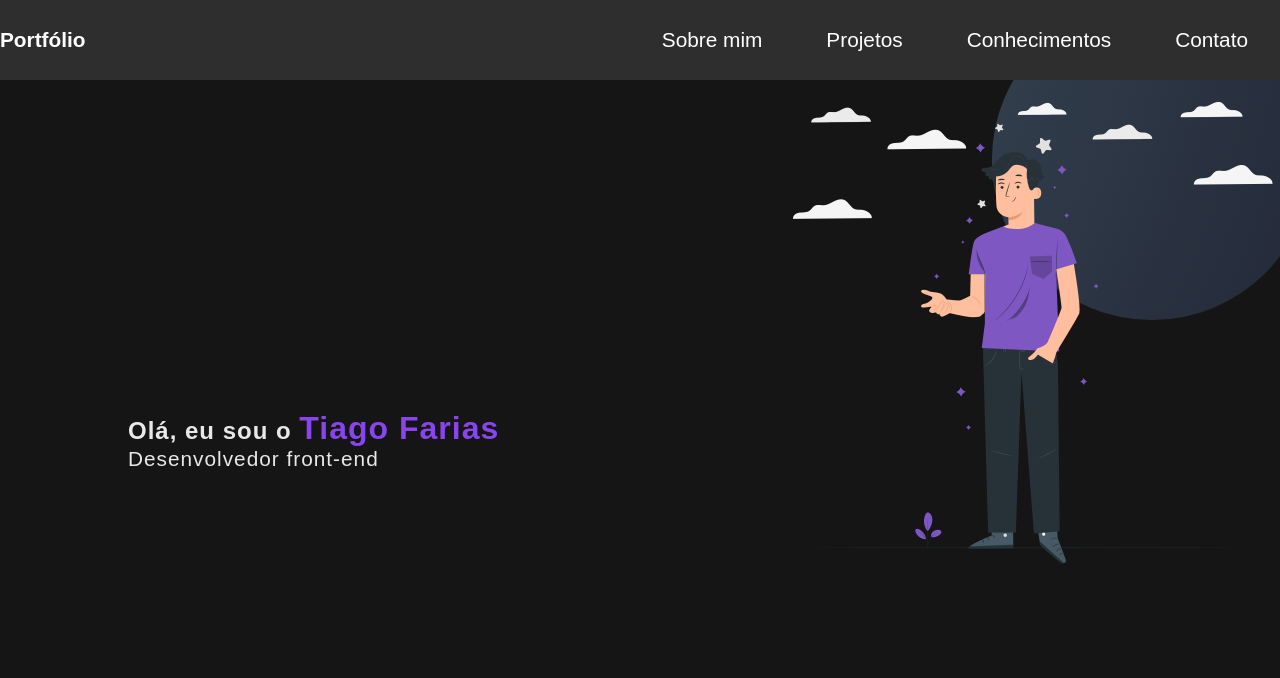
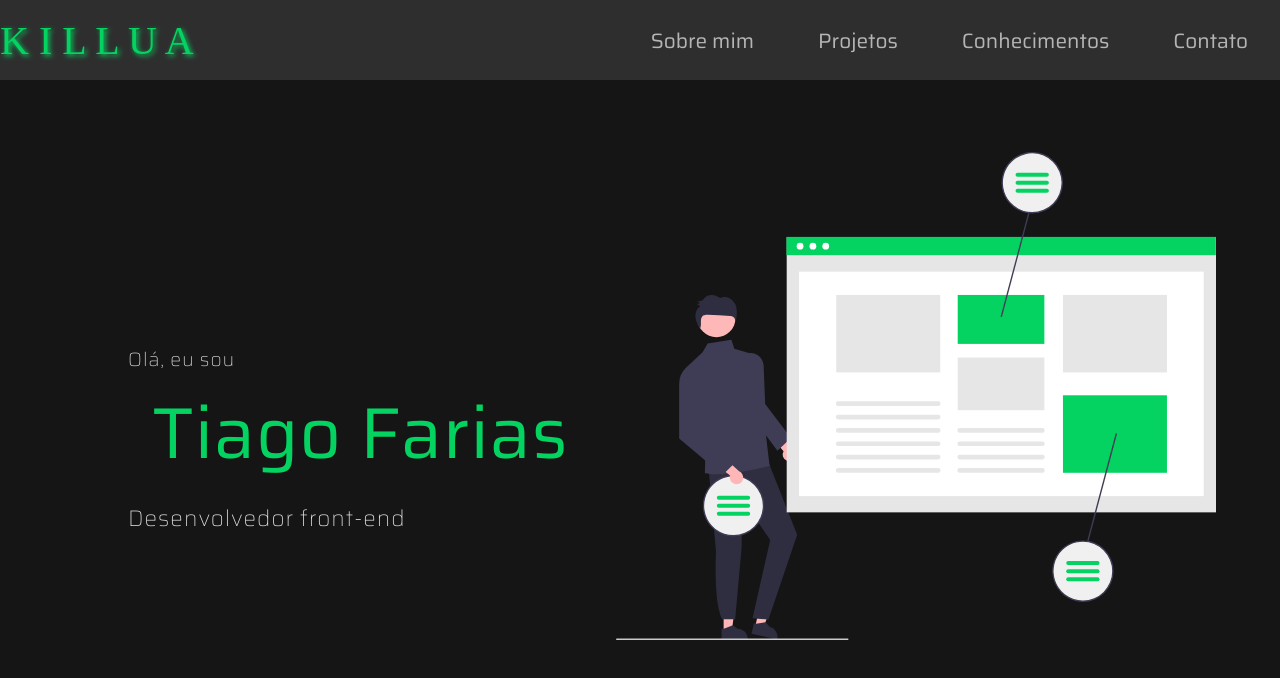
Before and after one commit to Tiago-1001/Portfolio, a plain HTML site: page index.html in a window 1280 px wide. Drawn offline with Linux system fonts and the light colour scheme; a web font is replaced by a local one.

Commit message:
Alterei a cor princípal, header e svg

```diff
--- a/index.html
+++ b/index.html
@@ -6,30 +6,30 @@
     <meta name="viewport" content="width=device-width, initial-scale=1.0">
     <link rel="stylesheet" href="style/style.css">
 
-    <title>Portfólio</title>
+    <title>Tiago Farias - Front-end</title>
 </head>
 <body>
     <header>
         <div class="space-page">
             <nav>
-            <h4>Portfólio</h4>
+            <h4>K I L L U A</h4>
             <ul>
-                <li><a href="#"></a>Sobre mim</li>
-                <li><a href="#"></a>Projetos</li>
-                <li><a href="#"></a>Conhecimentos</li>
-                <li><a href="#"></a>Contato</li>
+                <li><a href="#">Sobre mim</a></li>
+                <li><a href="#">Projetos</a></li>
+                <li><a href="#">Conhecimentos</a></li>
+                <li><a href="#">Contato</a></li>
             </ul>
             </nav>
         </div>
     </header>
     <main>
         <div class="space-page">
-            <div class="me">
-                <h1>Olá, eu sou o <span>Tiago Farias</span></h1>
+            <div class="about">
+                <h1>Olá, eu sou <span>Tiago Farias</span></h1>
                 <p>Desenvolvedor front-end</p>
             </div>
             <div class="ilustration">
-                <img src="./images/Stand out-pana.png" width="500px">
+                <img src="./images/me_two.svg" width="600px">
             </div>
         </div>
     </main>
--- a/style/style.scss
+++ b/style/style.scss
@@ -1,12 +1,17 @@
+@import url('https://fonts.googleapis.com/css2?family=Akronim&family=Saira:wght@100;300;400&display=swap');
+
+
+$font: 'Saira', sans-serif;
+
 $white: #FFFFFF;
 $white-two: #E8E8E8;
 $gray-three: #B5B5B5;
-$Purple-one: #8844EE;
+$green-one: #04d361;
 
 * {
   margin: 0;
   padding: 0;
-    font-family: sans-serif;
+  font-family: $font;
 }
 
 body {
@@ -19,11 +24,9 @@ body::before {
   position: absolute;
   width: 100%;
   height: 100%;
-    background-image: radial-gradient( circle farthest-corner at 30% -12.9%,  rgba(74,98,110,1) 0.3%, rgba(30,33,48,1) 90.2% );
+  background-image: radial-gradient( circlefarthest-corner at 30% -12.9%,  rgba(74,98,110,1) 0.3%,rgba(30,33,48,1) 90.2% );
   clip-path: circle(15%  at 90% 20%);
-    z-index: -1;
 }
-
 .space-page {
   max-width: 1300px;
   height: 100%;
@@ -44,21 +47,57 @@ header {
     height: 100%;
     font-size: 1.3rem;
 
+    h4 {
+      font: 2.5rem 'Akronim';
+      color: $green-one;
+      text-shadow:  2px 2px 5px$green-one;
+    }
+
     ul {
       display: flex;
       justify-content: space-evenly;
 
       li {
         list-style: none;
-                cursor: pointer;
         margin: 0 2rem;
 
-                &:hover {
-                    color: #fff;
+        a {
+          display: block;
+          text-decoration: none;
+
+          position: relative;
+
+          color: $gray-three;
+          z-index: 1;
+
+          cursor: pointer;
+
+          &::before {
+            content: '';
+            position: absolute;
+            bottom: -5%;
+            left: 50%;
+            transform: translate(-50%, -50%);
+
+            width: 0;
+            height: 1px;
+
+            background-color: $green-one;
+            opacity: 0;
+
+            z-index: -1;
+
+            transition: .7s ease;
           }
 
-                a {
+          &:hover {
+            color: $white;
 
+            &::before {
+              width: 105%;
+              opacity: 1;
+            }
+          }
         }
       }
     }
@@ -75,31 +114,39 @@ main {
     display: flex;
     align-items: center;
 
-        .me {
+    .about {
       width:  80vw;
 
       h1 {
-                font-size: 1.5rem;
+        font-size: 1.2rem;
+        font-weight: 100;
         letter-spacing: 1px;
         color: $white-two;
+
         span {
-                    color: $Purple-one;
-                    font-size: 2rem;
+          color: $green-one;
+          font-size: 4.5rem;
+          font-weight: 400;
+          line-height: 120%;
+
+          margin: 1rem 0 1.5rem 1.5rem;
+
+          display: block;
         }
       }
 
       p {
-                font-size: 1.3rem;
+          font-size: 1.4rem;
           color: $white-two;
           letter-spacing: 1px;
+          font-weight: 100;
       }
     }
 
     .ilustration {
       position: absolute;
-           right: 0;
-           top: 0;
+      right: 5%;
+      top: 10%;
     }
   }
-
 }
```
Also changed, not shown: images/me.svg (added), images/me_two.svg (added), style/style.css, 1 other file. Lines whose indentation alone changed are shown as unchanged.
